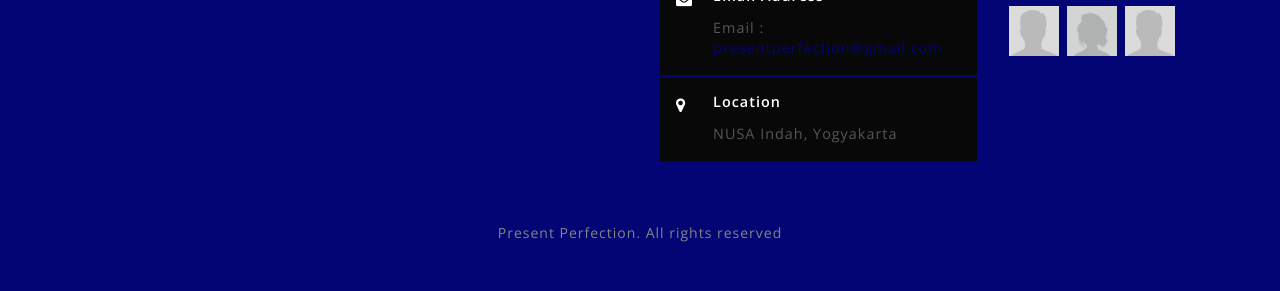
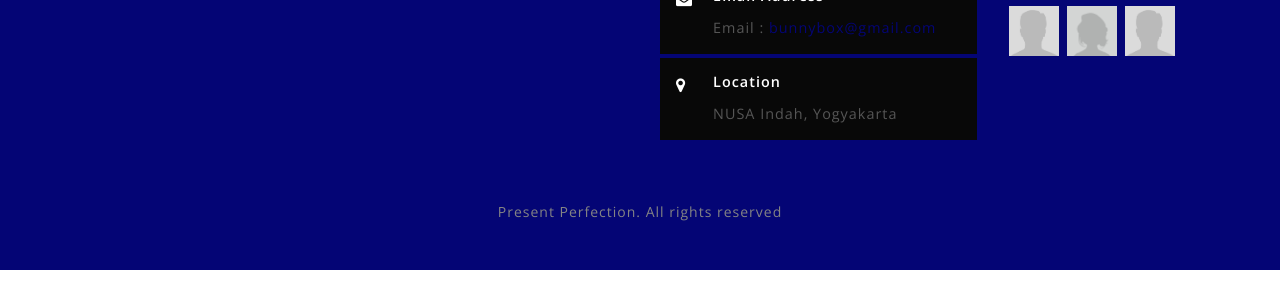
Before and after one commit to RizkiRahmann/WonderBox, a plain HTML site: page index.html in a window 1280 px wide. Shown: the part 4534-4825 px from the top of the page. After the commit the page ends 4804 px from the top, so only its background shows below. Drawn offline with nearby package versions, Linux system fonts and the light colour scheme.

Commit message:
Edit baru 1

```diff
--- a/index.html
+++ b/index.html
@@ -577,7 +577,7 @@
 							</div>
 							<div class="w3-address-right">
 								<h6>Email Address</h6>
-								<p>Email :<a href="mailto:example@email.com"> presentperfection@gmail.com</a></p>
+								<p>Email :<a href="mailto:example@email.com"> bunnybox@gmail.com</a></p>
 							</div>
 							<div class="clearfix"> </div>
 						</div>
```
